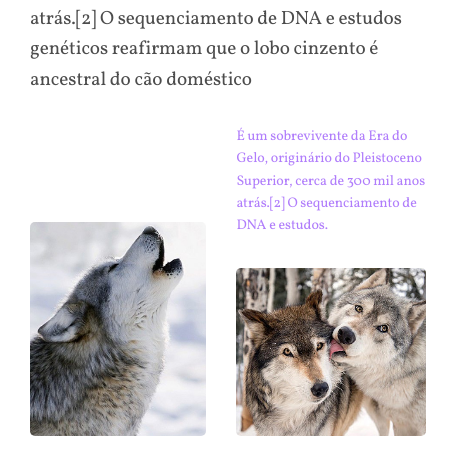
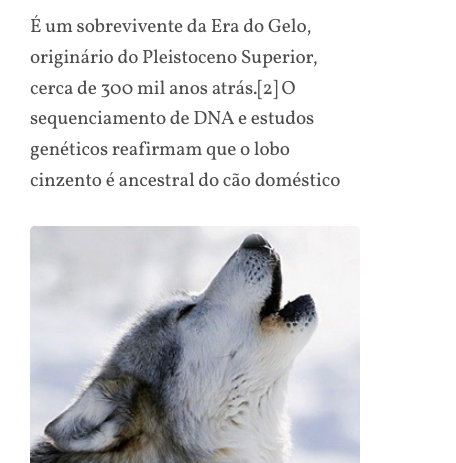
Before and after one commit to thatacello/Wildbeast, a plain HTML site: page index.html in a window 390 px wide. Shown: the part 575-1038 px from the top of the page, 456 px wide, since content can reach past the window. Drawn offline with Linux system fonts and the light colour scheme.

Commit message:
add responsividade

```diff
--- a/style.css
+++ b/style.css
@@ -22,7 +22,7 @@ a {
 
 img {
   display: block;
-  max-width: 100%;
+  width: 100%;
   border-radius: 5px;
 }
 
@@ -189,6 +189,12 @@ img {
   gap: 30px;
 }
 
+@media (max-width: 600px) {
+	.content {
+    grid-template-columns: auto;
+  }
+}
+
 .col-wide {
   grid-column: 1 / -1;
 }
@@ -321,6 +327,7 @@ p {
   padding: 30px;
   /* gap é apenas ENTRE OS ELEMENTOS */
   gap: 30px;
+  grid-template-columns: repeat(auto-fit, minmax(150px, 1fr));
 }
 
 /* FOOTER */
@@ -335,3 +342,9 @@ p {
   text-align: center;
   padding: 30px;
 }
+
+/**
+cria 3 colunas (uma com 200px, outra com 3fr, e a terceira
+com min de 100px e máximo de 1fr)
+grid-template-columns: 200px 3fr minmax(100px, 1fr);
+*/
```
